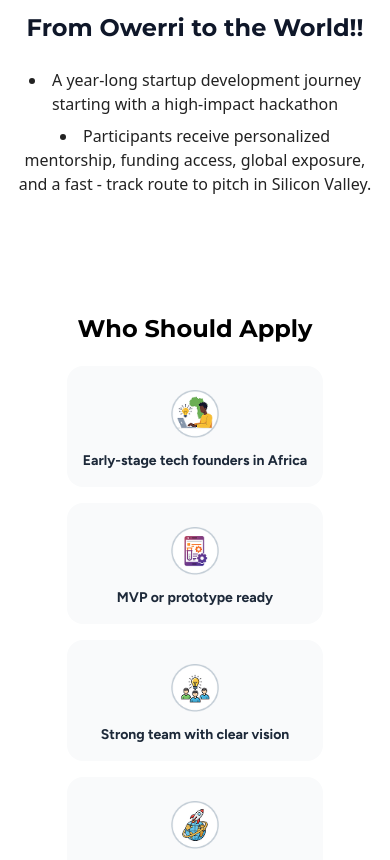
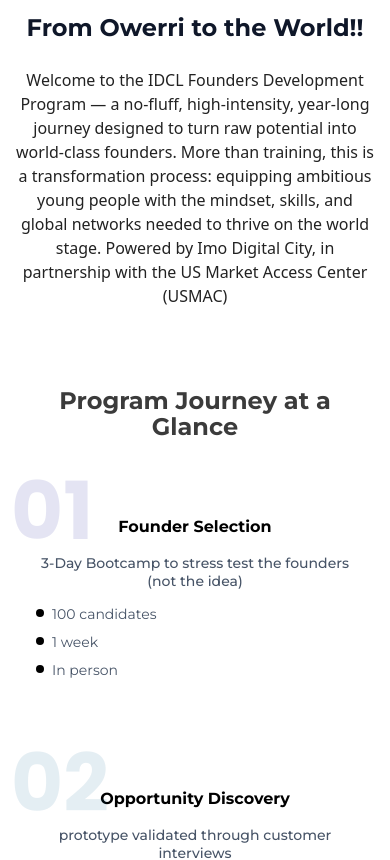
Before and after one commit to sullivanEmerald/idcl, a Next.js app: page /founders-development-program in a window 390 px wide. Shown: the part 980-1840 px from the top of the page. Built offline with nearby package versions, Linux system fonts and the light colour scheme; no server answers; what axios-retry would draw is missing.

Commit message:
founders corrections

```diff
--- a/app/founders-development-program/page.tsx
+++ b/app/founders-development-program/page.tsx
@@ -6,14 +6,16 @@ import FoundersLearn from "@/components/sections/founders/learn";
 import FoundersProgram from "@/components/sections/founders/program";
 import FoundersFaqs from "@/components/sections/founders/faqs";
 import { names } from "@/data/elllipse";
+import FoundersApply from "@/components/sections/founders/apply";
 export default function FoundersDevelopmentProgram() {
     return (
         <>
             <FoundersDevelopmentProgramPage />
             <FoundersDevelopmentHakathon />
+            <FoundersProgram />
             <FoundersLearn />
+            <FoundersApply />
             <FoundersQualification />
-            <FoundersProgram />
             <FoundersFaqs />
             <GeneralEllipse name={names.founders} />
         </>
--- /dev/null
+++ b/components/sections/founders/apply.tsx
@@ -0,0 +1,37 @@
+import Image from "next/image";
+
+export default function FoundersApply() {
+    return (
+        <section className="bg-white w-full flex flex-col items-center justify-center gap-8">
+            <h1 className="text-[#000] font-satoshi text-2xl sm:text-3xl lg:text-[32px] font-bold leading-[110%] capitalize text-center mb-8">
+                Ready to Join the Founders Development Program?
+            </h1>
+
+            {/* Wrapper for form + image */}
+            <div className="flex flex-col lg:flex-row items-center lg:items-start justify-center gap-6 w-full max-w-[1200px] px-4 sm:px-6 lg:px-0">
+                <div className="flex-1 w-full max-w-[500px]">
+                    <Image
+                        src="/images/founders/program.jpeg"
+                        alt="Founders Program"
+                        width={700}
+                        height={700}
+                        className="w-full h-auto object-cover rounded-[12px] shadow-lg"
+                    />
+                </div>
+
+                <form className="flex-1 w-full max-w-[720px]">
+                    <iframe
+                        src="https://office.imodigitalcity.com/founderdojo"
+                        title="Partnership Application"
+                        width="100%"
+                        height="600"
+                        className="w-full min-h-[400px] rounded-[12px] border-0"
+                        allowFullScreen
+                    ></iframe>
+                </form>
+
+                {/* Image Section */}
+            </div>
+        </section>
+    );
+}
--- a/components/sections/founders/eligible.tsx
+++ b/components/sections/founders/eligible.tsx
@@ -52,7 +52,7 @@ export default function FoundersQualification() {
                         visible: { opacity: 1 }
                     }}
                 >
-                    Why Join the Founders Hackathon?
+                    Why Join the Founders Development Program?
                 </motion.h1>
 
                 <div className="grid grid-cols-1 sm:grid-cols-2 md:grid-cols-3 gap-4 sm:gap-6 lg:gap-[30px] w-full max-w-[855px]">
--- a/components/sections/founders/learn.tsx
+++ b/components/sections/founders/learn.tsx
@@ -5,19 +5,19 @@ import { motion } from "framer-motion";
 const organisation = [
     {
         image: '/images/founders/learn/one.png',
-        body: 'Early-stage tech founders in Africa'
+        body: 'Young Ambitious Talents'
     },
     {
         image: '/images/founders/learn/two.png',
-        body: 'MVP or prototype ready'
+        body: 'Problem solvers with scalable ideas'
     },
     {
         image: '/images/founders/learn/three.png',
-        body: 'Strong team with clear vision'
+        body: 'Open minded builders'
     },
     {
         image: '/images/founders/learn/four.png',
-        body: 'Ambition to scale globally'
+        body: 'Committed team players'
     },
 ]
 
--- a/components/sections/founders/program.tsx
+++ b/components/sections/founders/program.tsx
@@ -5,32 +5,37 @@ import { motion } from "framer-motion";
 const TourProcess = [
     {
         stage: "01",
-        header: "Hackathon Kickoff",
-        body: "Virtual competition begins",
+        header: "Founder Selection",
+        body: "3-Day Bootcamp to stress test the founders (not the idea)",
+        list: ["100 candidates", "1 week", "In person"],
         color: "#00008E",
     },
     {
         stage: "02",
-        header: "Top Teams Selected ",
-        body: "Cohort formation",
+        header: "Opportunity Discovery",
+        body: "prototype validated through customer interviews",
+        list: ["40 participants", "11 weeks", "Hybrid"],
         color: "#005F8E",
     },
     {
         stage: "03",
-        header: "Acceleration Phase",
-        body: "Monthly check-ins, masterclasses",
+        header: "Solution Creation",
+        body: "MVP and early traction in the form of actual customers",
+        list: ["16 weeks", "12 teams", "Hybrid"],
         color: "#008E80",
     },
     {
         stage: "04",
-        header: "Demo Day Africa",
-        body: "Regional investor showcase",
+        header: "Local Go To Market",
+        body: "validate, refine, and execute market entry strategies",
+        list: ["12 weeks", "six start-ups", "hybrid"],
         color: "#80008E",
     },
     {
         stage: "05",
-        header: "Silicon Valley Final Pitch",
-        body: " For top 3 startups",
+        header: "Global Go to Market",
+        body: "Repeatable sales model and good validation of the business model",
+        list: ["3 weeks in silicon valley", "3 Teams", "Demo-day"],
         color: "#8E3E00",
     },
 ];
@@ -82,7 +87,7 @@ export default function FoundersProgram() {
                         }}
                     >
                         <h1
-                            className="font-poppins absolute top-[-30px] sm:top-[-45px] lg:top-[-59px] left-[-5px] sm:left-[-8px] lg:left-[-11px] font-bold text-[80px] sm:text-[120px] lg:text-[160px] leading-[100px] sm:leading-[150px] lg:leading-[200px]"
+                            className="font-poppins absolute top-[-30px] sm:top-[-45px] lg:top-[-70px] left-[-5px] sm:left-[-8px] lg:left-[-11px] font-bold text-[80px] sm:text-[120px] lg:text-[160px] leading-[100px] sm:leading-[150px] lg:leading-[200px]"
                             style={{ color: item.color, opacity: "0.1" }}
                         >
                             {item.stage}
@@ -94,6 +99,19 @@ export default function FoundersProgram() {
                             <p className="font-satoshi text-[14px] sm:text-[15px] lg:text-[16px] leading-[18px] sm:leading-[19.5px] lg:leading-[21px] font-medium text-center text-[#475467] self-stretch">
                                 {item.body}
                             </p>
+                            <div className="w-full flex flex-col gap-[10px] sm:gap-[12px] lg:gap-[15px]">
+                                {item.list.map((listItem, listIndex) => (
+                                    <div
+                                        key={listIndex}
+                                        className="flex items-start gap-2"
+                                    >
+                                        <div className="w-2 h-2 mt-1 rounded-full bg-[#000]" />
+                                        <p className="font-satoshi text-[14px] sm:text-[15px] lg:text-[16px] leading-[18px] sm:leading-[19.5px] lg:leading-[21px] font-normal text-[#475467]">
+                                            {listItem}
+                                        </p>
+                                    </div>
+                                ))}
+                            </div>
                         </div>
                     </motion.div>
                 ))}
--- a/components/sections/founders/what.tsx
+++ b/components/sections/founders/what.tsx
@@ -1,8 +1,8 @@
 import Image from 'next/image';
-const foundersReason = [
-    'A year-long startup development journey starting with a high-impact hackathon',
-    "Participants receive personalized mentorship, funding access, global exposure, and a fast - track route to pitch in Silicon Valley."
-]
+// const foundersReason = [
+//     'A year-long startup development journey starting with a high-impact hackathon',
+//     "Participants receive personalized mentorship, funding access, global exposure, and a fast - track route to pitch in Silicon Valley."
+// ]
 export default function FoundersDevelopmentHakathon() {
     return (
         <section className="w-full flex flex-col md:flex-row items-center justify-center gap-8 py-10 px-4 md:px-8 lg:px-16">
@@ -17,11 +17,9 @@ export default function FoundersDevelopmentHakathon() {
             </div>
             <div className="w-full max-w-[500px] flex flex-col items-center justify-center text-center gap-4">
                 <h1 className="font-satoshi text-2xl sm:text-3xl md:text-5xl font-bold mb-2">From Owerri to the World!!</h1>
-                <ul className="list-disc list-inside text-base sm:text-lg md:text-xl text-[#222] space-y-2">
-                    {foundersReason.map((item, index) => (
-                        <li key={index}>{item}</li>
-                    ))}
-                </ul>
+                <p className="list-disc list-inside text-base sm:text-lg md:text-xl text-[#222] space-y-2">
+                    Welcome to the IDCL Founders Development Program — a no-fluff, high-intensity, year-long journey designed to turn raw potential into world-class founders. More than training, this is a transformation process: equipping ambitious young people with the mindset, skills, and global networks needed to thrive on the world stage. Powered by Imo Digital City, in partnership with the US Market Access Center (USMAC)
+                </p>
             </div>
         </section>
     )
--- a/data/elllipse.ts
+++ b/data/elllipse.ts
@@ -192,8 +192,8 @@ export const EllipseData = [
     },
     {
         name: names.founders,
-        header: 'Applications for the Next Cohort Are Now Open',
-        body: "Submit your application before [Deadline Date] and take the first step toward global acceleration.",
+        header: 'Register your interest Now for the Founders Development Program',
+        body: "Get notified when application opens.",
         buttons: {
             first: {
                 name: 'Apply Now',
```
Also changed, not shown: components/sections/founders/faqs.tsx (+35 -11 lines), components/sections/founders/hero.tsx (+6 -5 lines), public/images/founders/program.jpeg (added).
